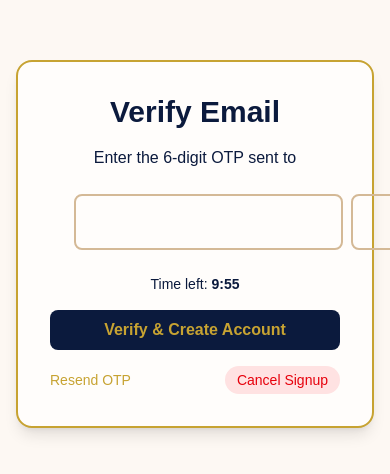
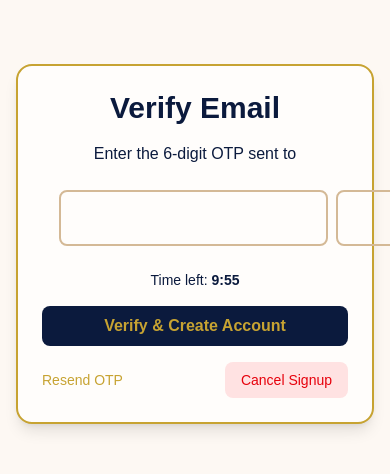
Before and after one commit to BLOUDANJEWELLERY/CATALOGUE, a Next.js app in the folder catalogue/: page /verify-otp in a window 390 px wide. Shown: the part 178-652 px from the top of the page. Built offline with nearby package versions, Linux system fonts and the light colour scheme.

Commit message:
Update verify-otp.tsx

```diff
--- a/catalogue/pages/verify-otp.tsx
+++ b/catalogue/pages/verify-otp.tsx
@@ -137,7 +137,7 @@ export default function VerifyOtpPage() {
 
   return (
 <div className="min-h-screen flex flex-col justify-center items-center bg-[#fdf8f3] p-4">
-      <div className="w-full max-w-md bg-[#fffdfb] p-8 rounded-2xl shadow-lg border-2 border-[#c7a332] text-center">
+  <div className="w-full max-w-md bg-[#fffdfb] p-6 sm:p-8 rounded-2xl shadow-lg border-2 border-[#c7a332] text-center">
     <h1 className="text-3xl font-bold mb-4 text-[#0b1a3d]">Verify Email</h1>
     <p className="mb-6 text-[#0b1a3d]">
       Enter the 6-digit OTP sent to <span className="font-semibold">{email}</span>
@@ -147,7 +147,7 @@ export default function VerifyOtpPage() {
     {message && <p className="bg-[#e6ffe5] text-green-700 p-3 rounded mb-4">{message}</p>}
 
     {/* OTP Inputs */}
-<div className="flex justify-between mb-6 w-full max-w-[250px] mx-auto">
+    <div className="flex justify-between w-full max-w-[280px] mx-auto mb-6">
       {otp.map((digit, idx) => (
         <input
           key={idx}
@@ -189,7 +189,7 @@ export default function VerifyOtpPage() {
       <button
         onClick={handleCancel}
         disabled={loading}
-            className="text-sm bg-red-100 text-red-600 px-3 py-1 rounded-full hover:bg-red-200 transition"
+        className="text-sm bg-red-100 text-red-600 px-4 py-2 rounded-lg hover:bg-red-200 transition font-medium"
       >
         Cancel Signup
       </button>
```
Lines whose indentation alone changed are shown as unchanged.
